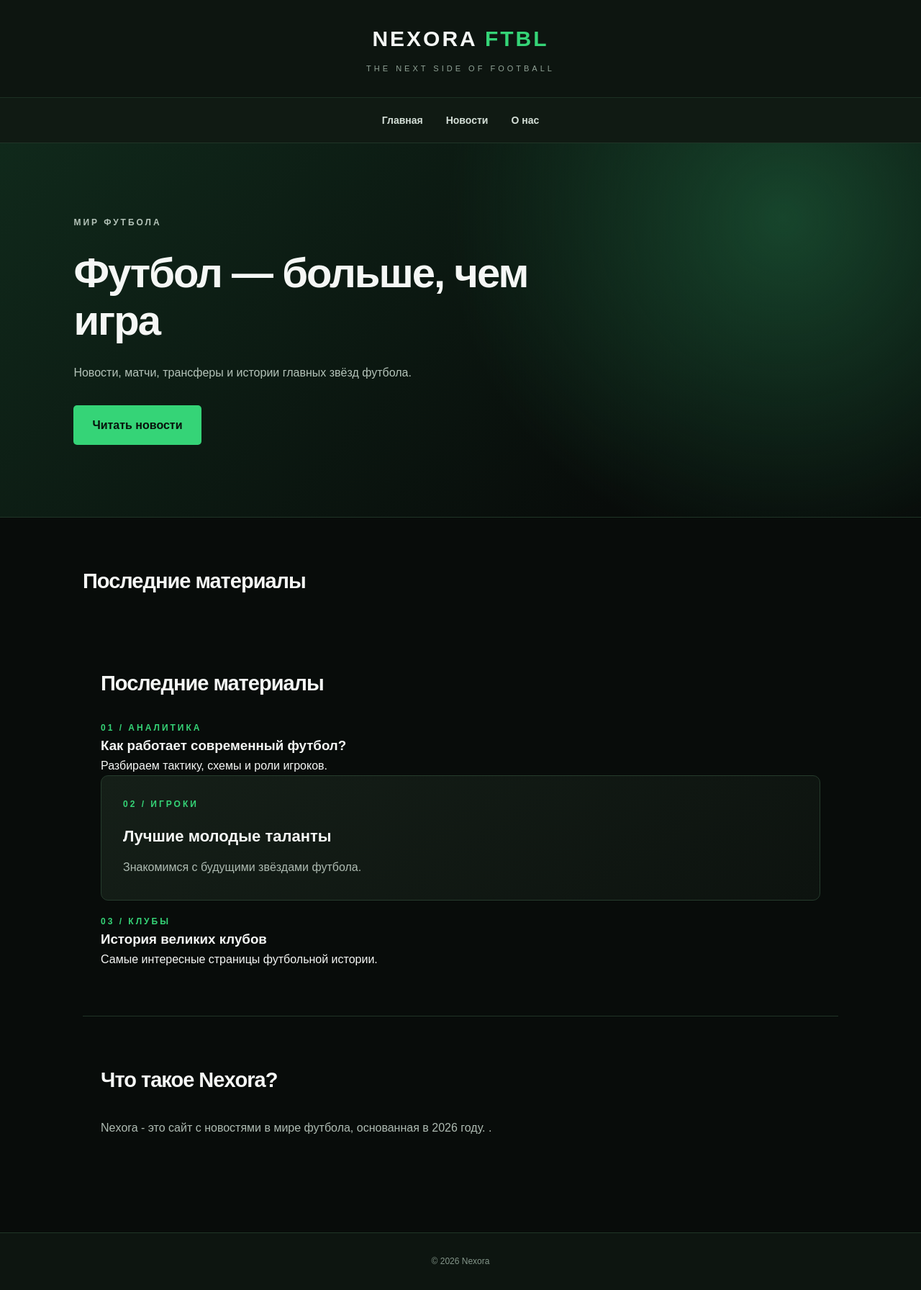
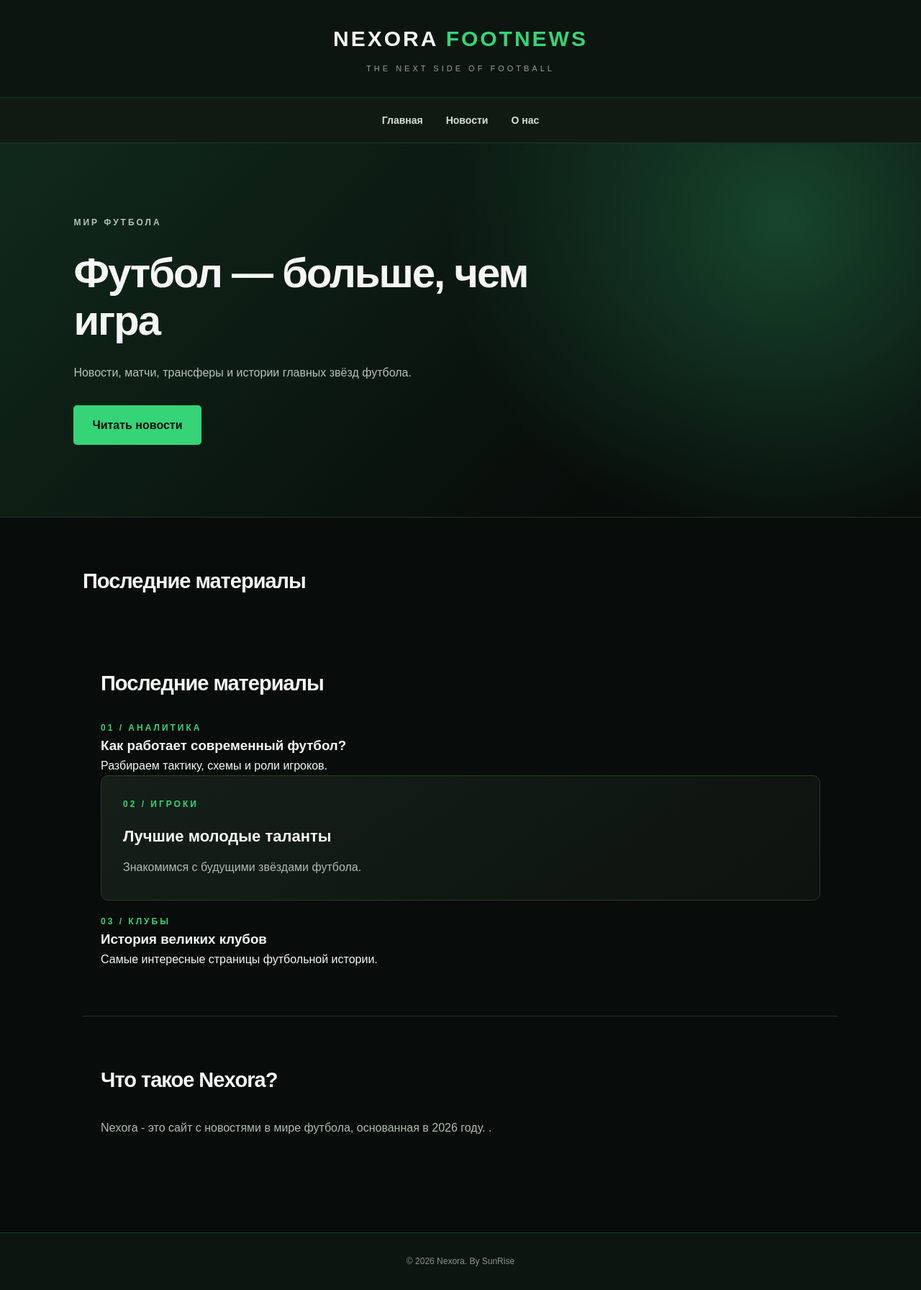
Before and after one commit to SunRise228-alt/Nexora, a plain HTML site: page index.html in a window 1280 px wide. Shown: the whole page at 72% size. Drawn offline with Linux system fonts and the light colour scheme.

Commit message:
Update logo text and footer copyright notice

```diff
--- a/index.html
+++ b/index.html
@@ -10,7 +10,7 @@
 <body>
 
 <header>
-  <div class="logo">Nexora <span>ftbl</span></div>
+  <div class="logo">Nexora <span>footnews</span></div>
   <p>The next side of football</p>
 </header>
 
@@ -63,7 +63,7 @@
 </main>
 
 <footer>
-  © 2026 Nexora
+  © 2026 Nexora. By SunRise
 </footer>
 
 </body>
```
